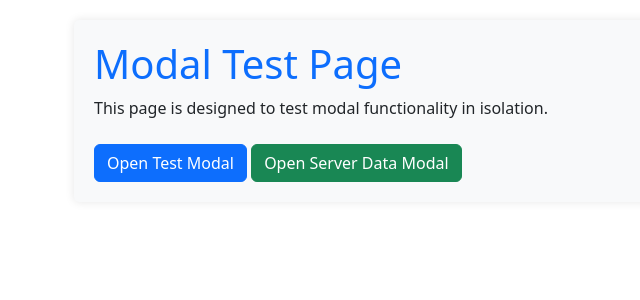
After one commit to Trustworthy-Engineered-Autonomy-Lab/ROS2Visualizer, a Flask app: template templates/modal_test.html in a window 1280 px wide. The commit adds this page. Shown: the top 300 px of the page, without its empty margins (166-806 px from the left). Run offline with Flask 3, Linux system fonts and the light colour scheme; the template is opened without the code that fills it, so the values that code supplies are empty.

Commit message:
Fix: Implement direct modal display in server data browser to resolve display issues.
Replit-Commit-Author: Agent
Replit-Commit-Session-Id: 85343174-913b-4131-afe5-57abb050b769
Replit-Commit-Screenshot-Url: https://storage.googleapis.com/screenshot-production-us-central1/e931d018-20fd-4596-8ceb-afcde0dec236/5e692d60-f339-48e6-b6b3-9ecd3dfb1694.jpg

```diff
--- a/templates/index.html
+++ b/templates/index.html
@@ -467,7 +467,8 @@
   <script src="https://cdn.jsdelivr.net/npm/bootstrap@5.3.0-alpha1/dist/js/bootstrap.bundle.min.js"></script>
   <!-- Main application script -->
   <script src="{{ url_for('static', filename='js/script.js') }}"></script>
-  <!-- Server Data Browser script -->
-  <script src="{{ url_for('static', filename='js/server_data_browser.js') }}"></script>
+
+  <!-- Server Data Browser Fix script -->
+  <script src="{{ url_for('static', filename='js/server_browser_fix.js') }}"></script>
 </body>
 </html>
--- /dev/null
+++ b/templates/modal_test.html
@@ -0,0 +1,135 @@
+<!DOCTYPE html>
+<html lang="en">
+<head>
+    <meta charset="UTF-8">
+    <meta name="viewport" content="width=device-width, initial-scale=1.0">
+    <title>Modal Test Page</title>
+    <!-- Bootstrap CSS -->
+    <link href="https://cdn.jsdelivr.net/npm/bootstrap@5.3.0-alpha1/dist/css/bootstrap.min.css" rel="stylesheet">
+    <style>
+        body {
+            padding: 20px;
+        }
+        .test-container {
+            max-width: 800px;
+            margin: 0 auto;
+            background-color: #f8f9fa;
+            padding: 20px;
+            border-radius: 5px;
+            box-shadow: 0 0 10px rgba(0,0,0,0.1);
+        }
+        h1 {
+            color: #0d6efd;
+        }
+    </style>
+</head>
+<body>
+    <div class="container test-container">
+        <h1>Modal Test Page</h1>
+        <p>This page is designed to test modal functionality in isolation.</p>
+
+        <div class="row mt-4">
+            <div class="col">
+                <button id="test-modal-btn" class="btn btn-primary">Open Test Modal</button>
+                <button id="browse-server-data-btn" class="btn btn-success">Open Server Data Modal</button>
+            </div>
+        </div>
+
+        <!-- Test Modal -->
+        <div class="modal fade" id="testModal" tabindex="-1" aria-labelledby="testModalLabel" aria-hidden="true">
+            <div class="modal-dialog modal-lg">
+                <div class="modal-content">
+                    <div class="modal-header">
+                        <h5 class="modal-title" id="testModalLabel">Test Modal</h5>
+                        <button type="button" class="btn-close" data-bs-dismiss="modal" aria-label="Close"></button>
+                    </div>
+                    <div class="modal-body">
+                        <p>This is a test modal to verify that the Bootstrap modal functionality is working correctly.</p>
+                    </div>
+                    <div class="modal-footer">
+                        <button type="button" class="btn btn-secondary" data-bs-dismiss="modal">Close</button>
+                    </div>
+                </div>
+            </div>
+        </div>
+
+        <!-- Server Data Modal -->
+        <div class="modal fade" id="serverDataModal" tabindex="-1" aria-labelledby="serverDataModalLabel" aria-hidden="true">
+            <div class="modal-dialog modal-xl modal-dialog-scrollable">
+                <div class="modal-content">
+                    <div class="modal-header">
+                        <h5 class="modal-title" id="serverDataModalLabel">Browse Server Data</h5>
+                        <button type="button" class="btn-close" data-bs-dismiss="modal" aria-label="Close"></button>
+                    </div>
+                    <div class="modal-body">
+                        <div id="server-data-loading" class="text-center my-3">
+                            <div class="spinner-border text-primary" role="status">
+                                <span class="visually-hidden">Loading...</span>
+                            </div>
+                            <p class="mt-2">Loading files from server...</p>
+                        </div>
+
+                        <div id="server-data-error-container" class="alert alert-danger d-none">
+                            <p id="server-data-error"></p>
+                        </div>
+
+                        <div id="server-data-content" class="d-none">
+                            <!-- Content will be loaded dynamically -->
+                            <p>Content loaded successfully!</p>
+                        </div>
+                    </div>
+                    <div class="modal-footer">
+                        <button type="button" class="btn btn-secondary" data-bs-dismiss="modal">Close</button>
+                    </div>
+                </div>
+            </div>
+        </div>
+    </div>
+
+    <!-- Bootstrap JS -->
+    <script src="https://cdn.jsdelivr.net/npm/bootstrap@5.3.0-alpha1/dist/js/bootstrap.bundle.min.js"></script>
+
+    <!-- Test script -->
+    <script>
+        document.addEventListener('DOMContentLoaded', function() {
+            console.log('Modal test page initialized');
+
+            // Test modal button
+            const testModalBtn = document.getElementById('test-modal-btn');
+            const testModal = document.getElementById('testModal');
+
+            testModalBtn.addEventListener('click', function() {
+                console.log('Test modal button clicked');
+                try {
+                    const modal = new bootstrap.Modal(testModal);
+                    modal.show();
+                    console.log('Test modal shown successfully');
+                } catch (error) {
+                    console.error('Error showing test modal:', error);
+                }
+            });
+
+            // Server data modal button
+            const browseButton = document.getElementById('browse-server-data-btn');
+            const serverDataModal = document.getElementById('serverDataModal');
+
+            browseButton.addEventListener('click', function() {
+                console.log('Browse Server Data button clicked');
+                try {
+                    const modal = new bootstrap.Modal(serverDataModal);
+                    modal.show();
+                    console.log('Server data modal shown successfully');
+
+                    // Show content after a simulated delay
+                    setTimeout(function() {
+                        document.getElementById('server-data-loading').classList.add('d-none');
+                        document.getElementById('server-data-content').classList.remove('d-none');
+                    }, 1500);
+                } catch (error) {
+                    console.error('Error showing server data modal:', error);
+                }
+            });
+        });
+    </script>
+</body>
+</html>
```
Also changed, not shown: static/js/server_browser_fix.js (added, +61 -0 lines).
